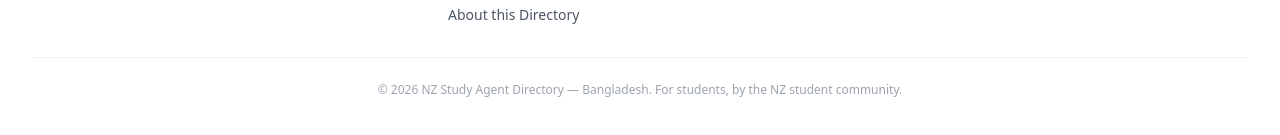
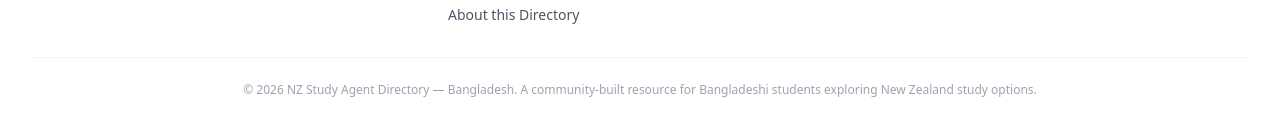
Before and after one commit to devvnawaz/nz-study-agents, a Next.js app: page / in a window 1280 px wide. Shown: the part 1262-1397 px from the top of the page. Built offline with nearby package versions, Linux system fonts and the light colour scheme; no server answers; the database is empty.

Commit message:
Footer text update

```diff
--- a/src/components/Footer.tsx
+++ b/src/components/Footer.tsx
@@ -46,7 +46,7 @@ export default function Footer() {
         </div>
 
         <div className="mt-8 border-t border-gray-100 pt-6 text-center text-xs text-gray-400">
-          © {new Date().getFullYear()} NZ Study Agent Directory — Bangladesh. For students, by the NZ student community.
+          © {new Date().getFullYear()} NZ Study Agent Directory — Bangladesh. A community-built resource for Bangladeshi students exploring New Zealand study options.
         </div>
       </div>
     </footer>
```
